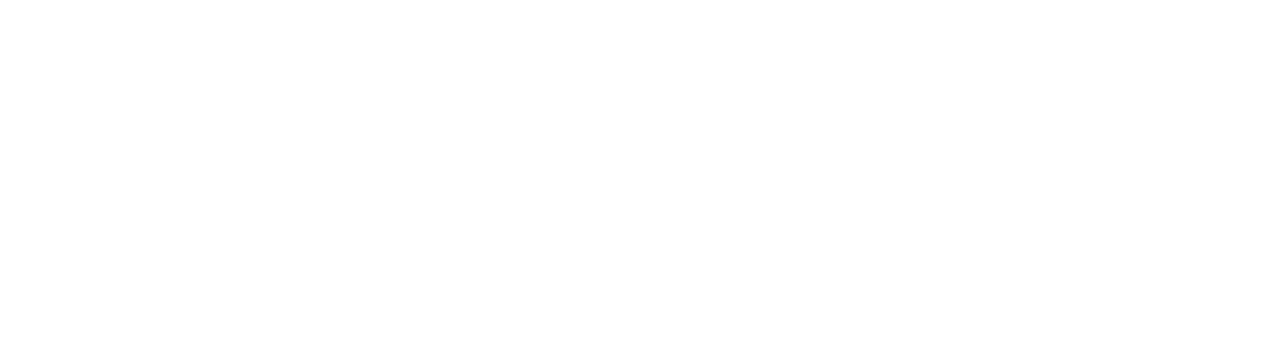
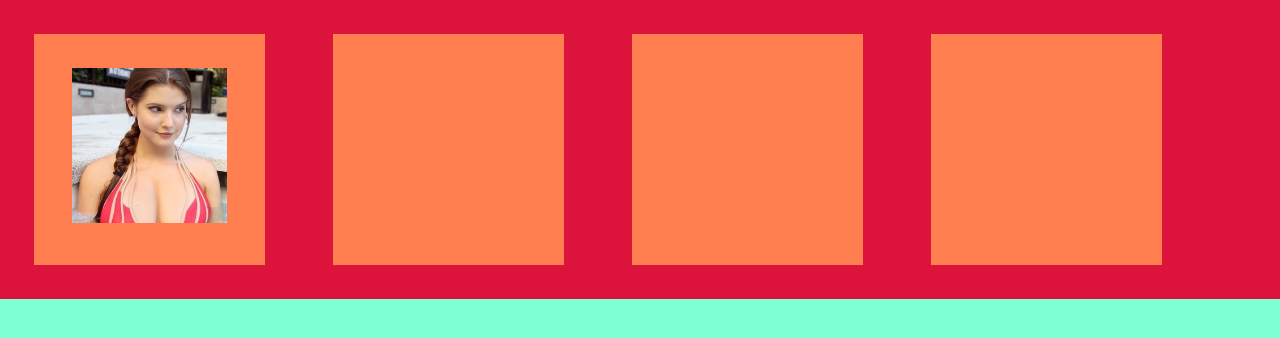
Before and after one commit to vbhv4GitHub/DragnDrop-JavaScript, a plain HTML site: page index.html in a window 1280 px wide. Drawn offline with Linux system fonts and the light colour scheme.

Commit message:
Front-end ready, JavaScript begins here.

```diff
--- a/CSS/style.css
+++ b/CSS/style.css
@@ -2,3 +2,35 @@
     margin: 0px;
     padding: 0px;
 }
+
+body {
+    background-color: aquamarine;
+}
+
+.container {
+    display: flex;
+    flex-direction: row;
+    background-color: crimson;
+}
+
+.whitebox {
+    height: 189px;
+    width: 189px;
+    background-color: coral;
+    padding: 21px;
+    margin: 34px;
+}
+
+.imgBox {
+    background-image: url('../Img/image.jpg');
+    background-color: #cccccc; /* Used if the image is unavailable */
+    background-position: center; /* Center the image */
+    background-repeat: no-repeat; /* Do not repeat the image */
+    background-size: cover; /* Resize the background image to cover the entire container */
+    position: relative;
+    height: 155px;
+    width: 155px;
+    margin: auto;
+    top: 13px;
+    cursor: pointer;
+}
--- a/JS/app.js
+++ b/JS/app.js
@@ -1 +1,4 @@
 console.log("Drag and drop feature in JavaScript.");
+
+const imgBox = document.querySelector('.imgBox');
+const whiteBoxes = document.getElementsByClassName('whiteBox');
--- a/index.html
+++ b/index.html
@@ -4,14 +4,18 @@
     <meta charset="UTF-8">
     <meta http-equiv="X-UA-Compatible" content="IE=edge">
     <meta name="viewport" content="width=device-width, initial-scale=1.0">
-    <title>Document</title>
+    <title>Drag and Drop</title>
     <link rel="stylesheet" href="CSS/style.css">
 </head>
 <body>
-    <div class="whitebox"></div>
-    <div class="whitebox"></div>
-    <div class="whitebox"></div>
-    <div class="whitebox"></div>
+    <div class="container">
+        <div class="whitebox">
+            <div class="imgBox" draggable="true"></div>
+        </div>
+        <div class="whitebox"></div>
+        <div class="whitebox"></div>
+        <div class="whitebox"></div>
+    </div>
 
     <script src="/JS/app.js"></script>
 </body>
```
Also changed, not shown: Img/image.jpg (added).
